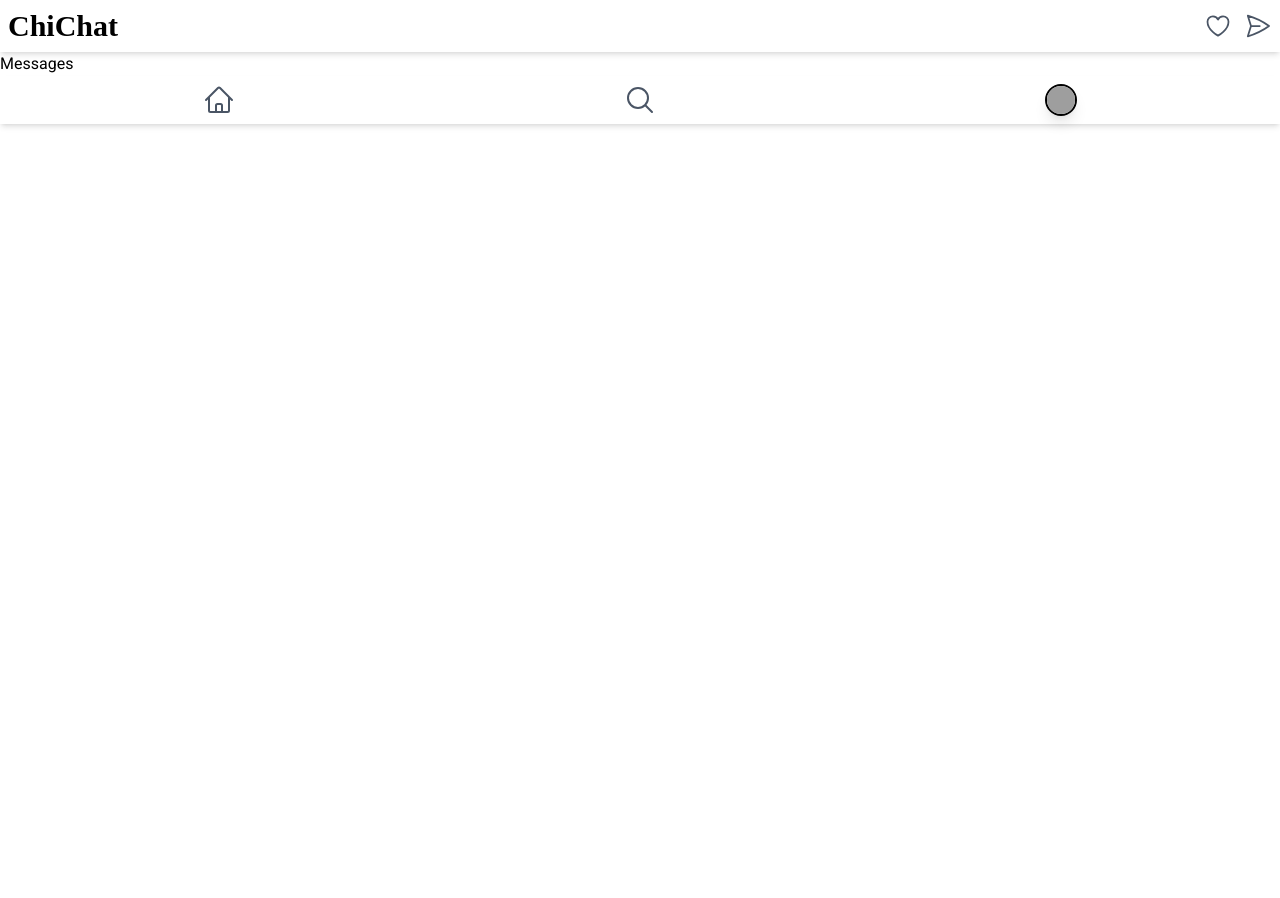
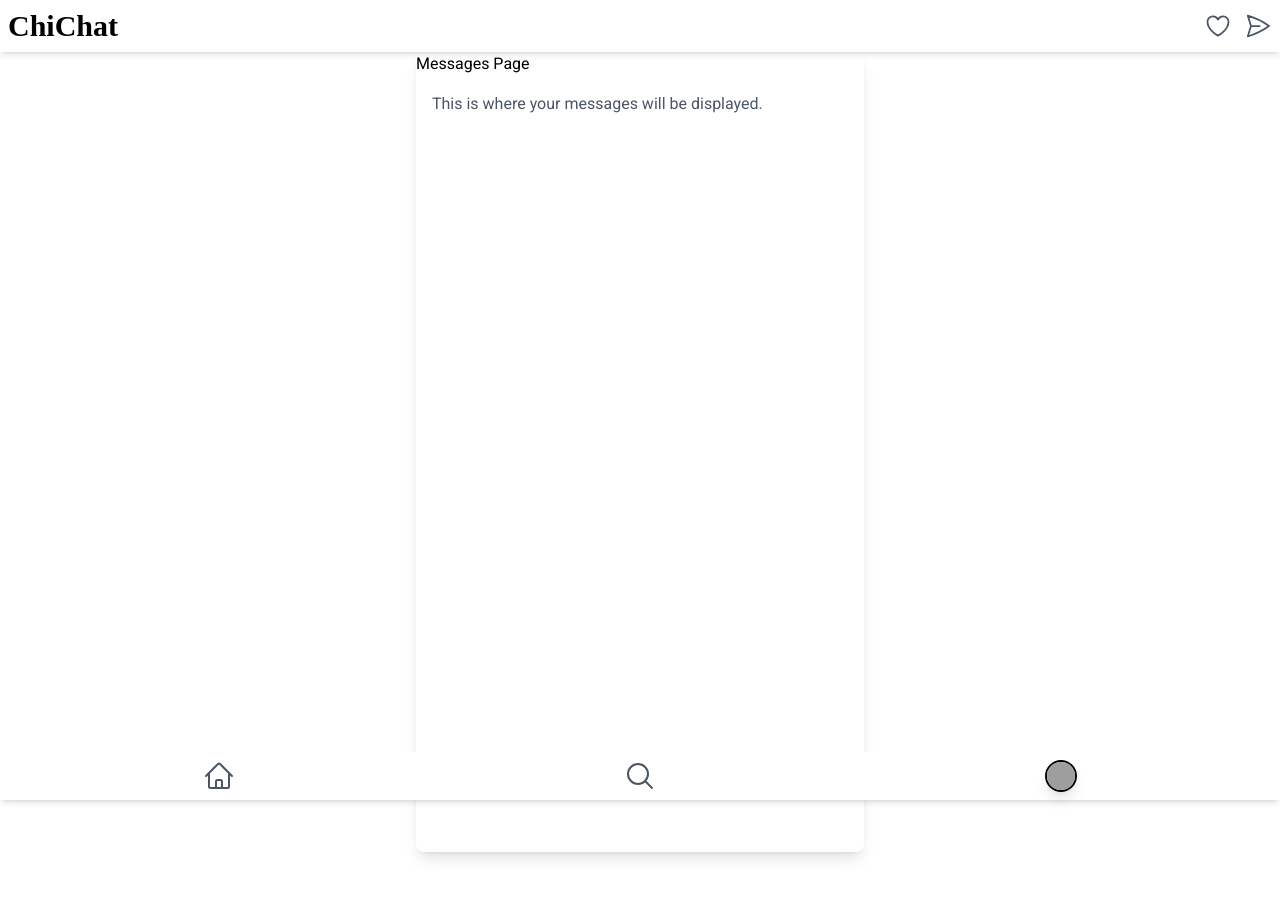
Before and after one commit to shiba-murmu/ChiChat, a React (Vite) app in the folder frontend/: page /messages in a window 1280 px wide. Before the commit the page ends 800 px from the top, so only its background shows below. Built offline with nearby package versions, Linux system fonts and the light colour scheme; grey boxes are pictures that could not be loaded; a web font is replaced by a local one.

Commit message:
message component UI updated.

```diff
--- a/frontend/src/pages/user/Messages.jsx
+++ b/frontend/src/pages/user/Messages.jsx
@@ -1,9 +1,16 @@
 import React from 'react'
 
 function Messages() {
-  return (
-    <div>Messages</div>
-  )
+    return (
+        <>
+            <div className='min-h-screen w-full max-w-md mx-auto bg-white shadow-lg rounded-lg overflow-hidden'>
+                Messages Page
+                <div className='p-4'>
+                    <p className='text-gray-600'>This is where your messages will be displayed.</p>
+                </div>
+            </div>
+        </>
+    )
 }
 
 export default Messages
```
